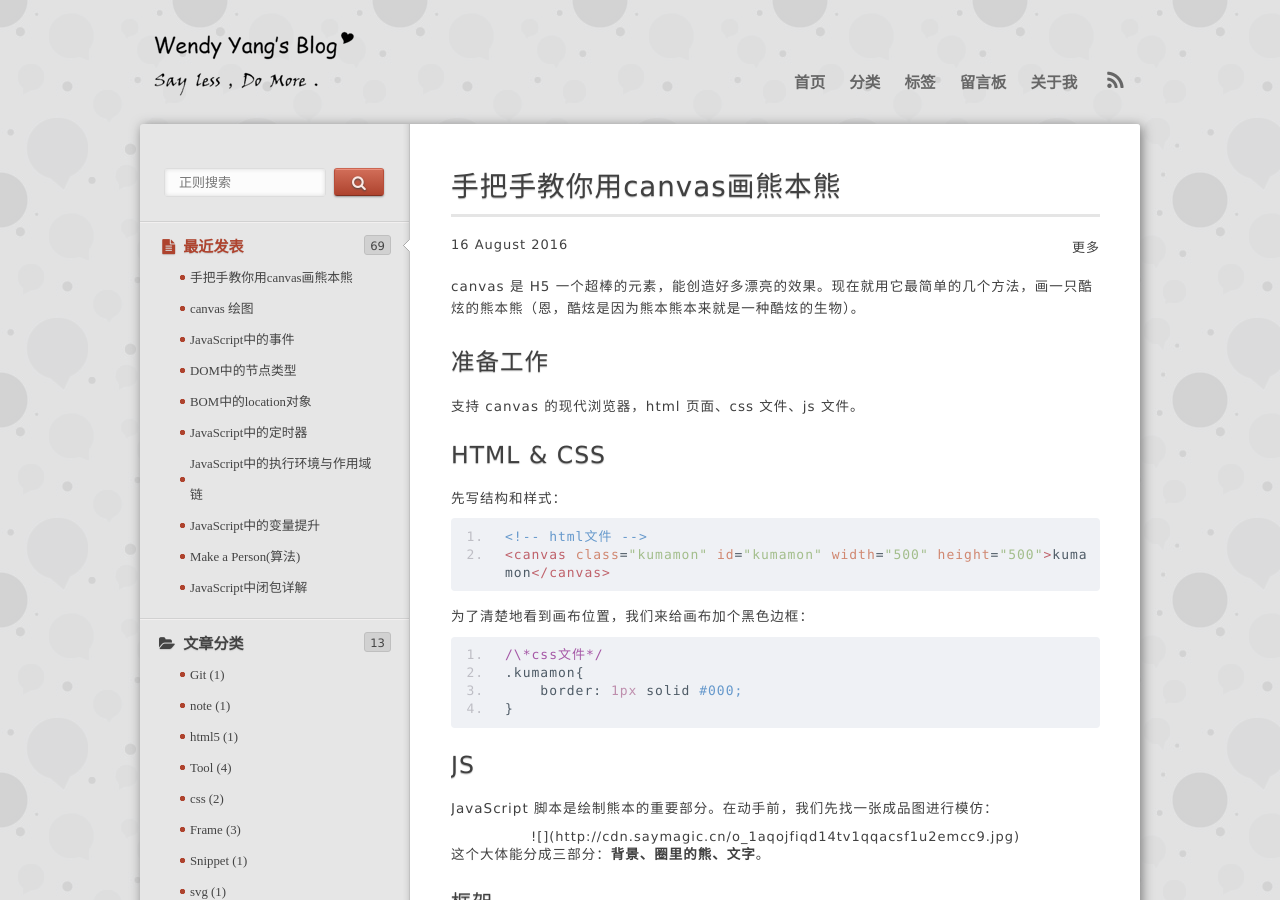
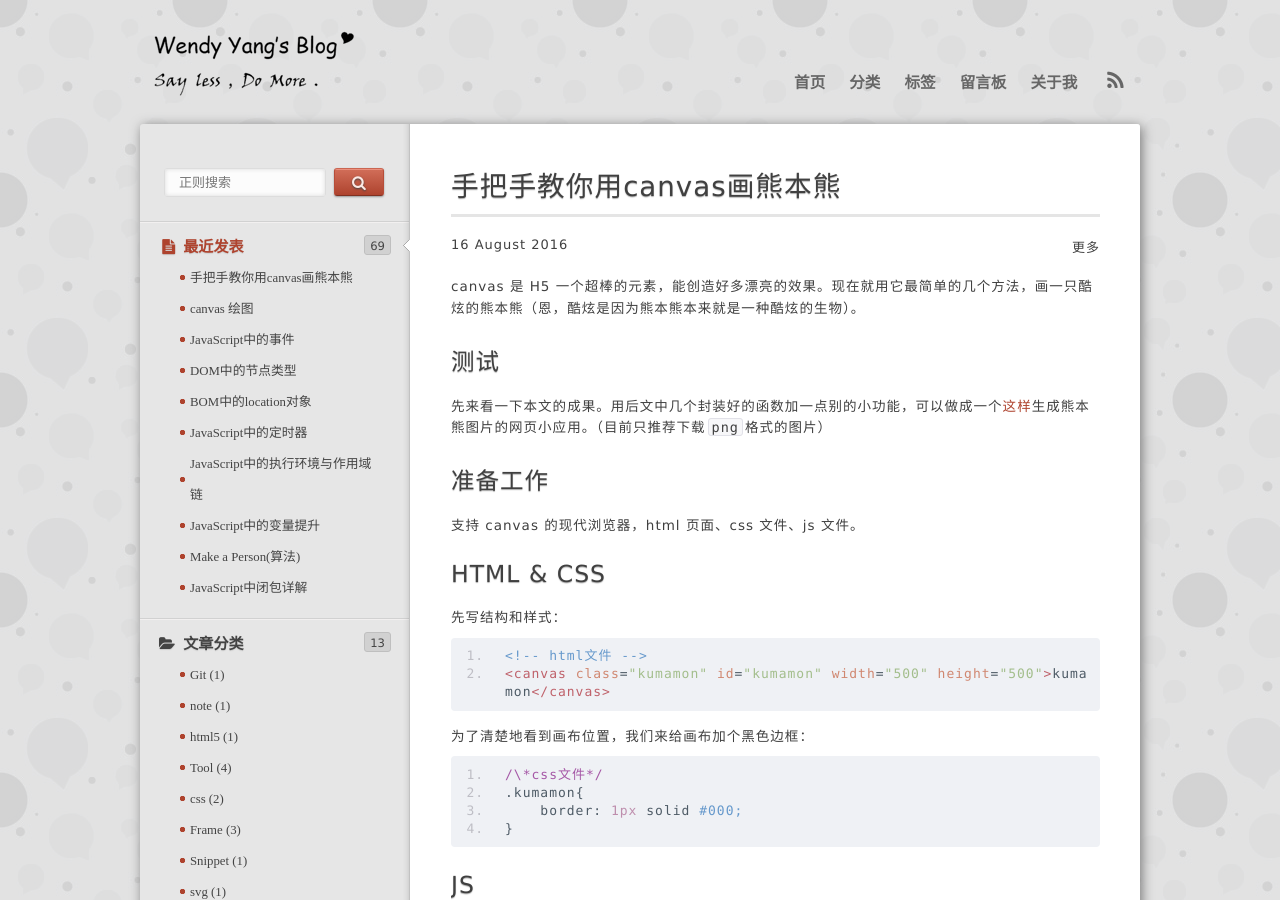
Before and after one commit to wendyppy/0-0-9.github.io, a Jekyll site: the page built from _posts/2016-08-16-draw-kumamon-by-canvas.md, in a window 1280 px wide and 900 px high. Built offline with Jekyll 4.4.1, drawn with Linux system fonts in a browser that asks for light colours; nearby versions of some CDN libraries; library files that are not in the unit come from our copies; Markdown is read by kramdown in place of the engine named in the settings; comment, search, counter and statistics services are not loaded; some of the changed text lies outside the part shown.

Commit message:
alter canvas kumamon

```diff
--- a/_posts/2016-08-16-draw-kumamon-by-canvas.md
+++ b/_posts/2016-08-16-draw-kumamon-by-canvas.md
@@ -9,6 +9,10 @@ tags: ["HTML5","JavaScript"]
 {% include JB/setup %}
 
 canvas 是 H5 一个超棒的元素，能创造好多漂亮的效果。现在就用它最简单的几个方法，画一只酷炫的熊本熊（恩，酷炫是因为熊本熊本来就是一种酷炫的生物）。
+
+##测试
+
+先来看一下本文的成果。用后文中几个封装好的函数加一点别的小功能，可以做成一个[这样](http://page.ilanyy.com/tKumamon/)生成熊本熊图片的网页小应用。（目前只推荐下载`png`格式的图片）
 
 ##准备工作
 
```
Also changed, not shown: other parts of _posts/2016-08-16-draw-kumamon-by-canvas.md (+0 -4 lines).
